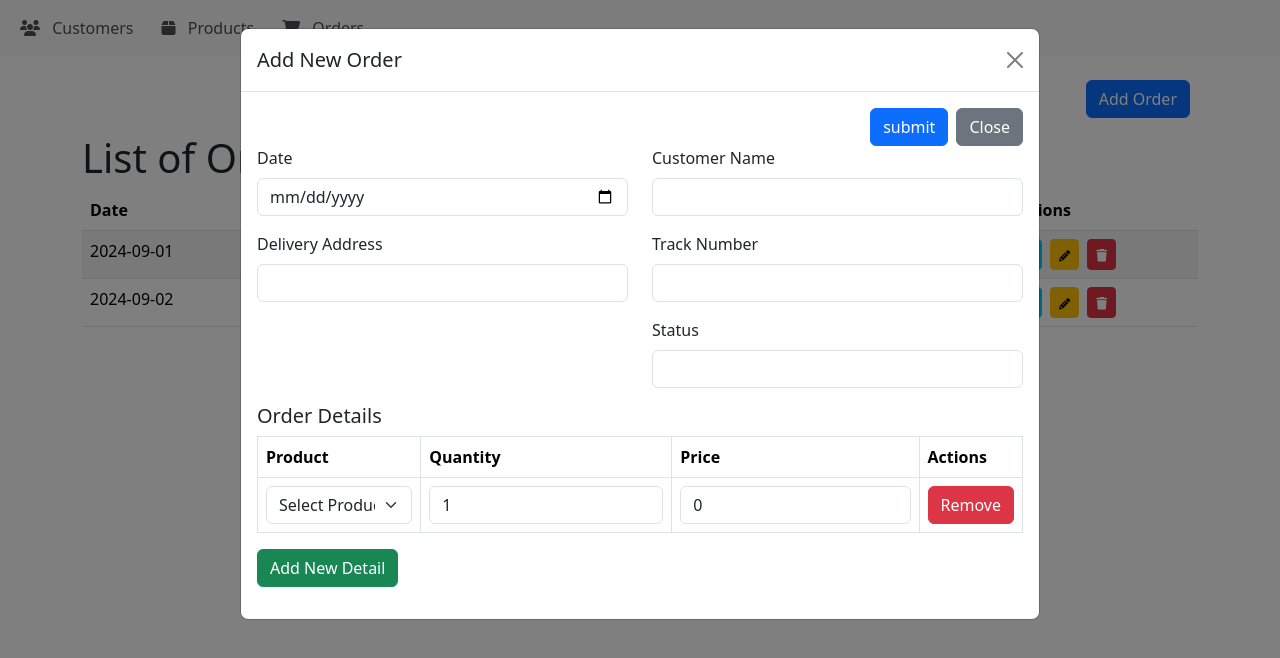
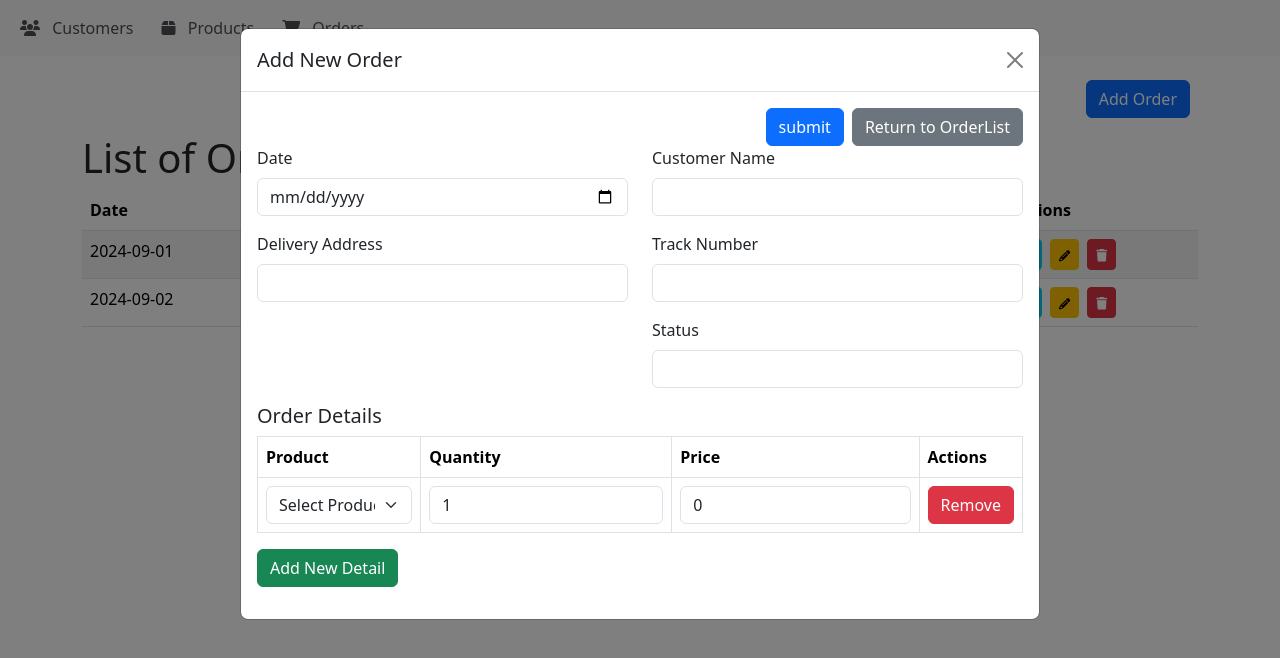
Before and after one commit to Abdarahmane/commercial-manager, a Vue app: page /orders in a window 1280 px wide. Both pictures are taken after a click on the button "Add Order". Shown: the top 658 px of the page. Built offline with nearby package versions, Linux system fonts and the light colour scheme.

Commit message:
renamed return to home to return to orderList

```diff
--- a/src/components/orders/order.vue
+++ b/src/components/orders/order.vue
@@ -53,7 +53,7 @@
               <div class="row">
                 <div class="d-flex justify-content-end">
                 <button type="submit" class="btn btn-primary me-2">submit</button>
-                <button type="button" class="btn btn-secondary" data-bs-dismiss="modal">Close</button>
+                <button type="button" class="btn btn-secondary" data-bs-dismiss="modal">Return to OrderList</button>
               </div>
                 <div class="col-md-6 mb-3">
                   <label for="date" class="form-label">Date</label>
```
